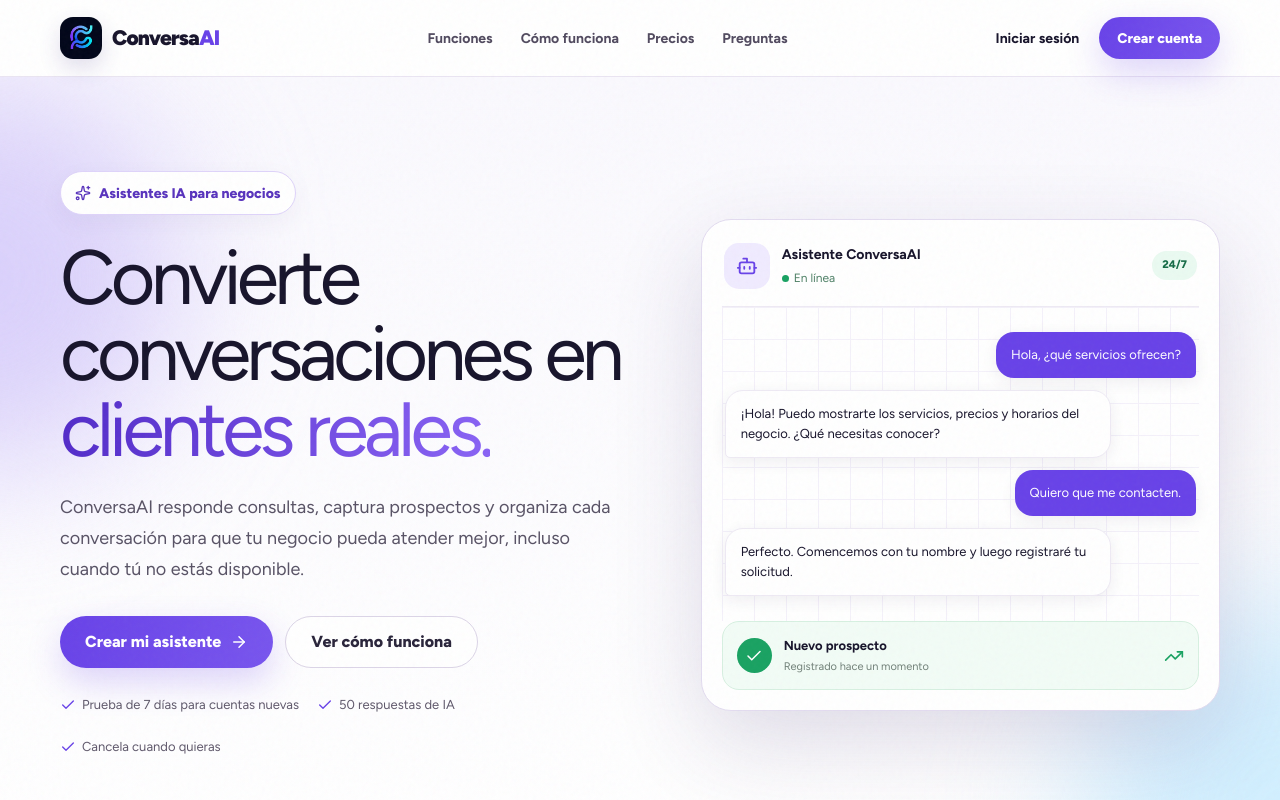
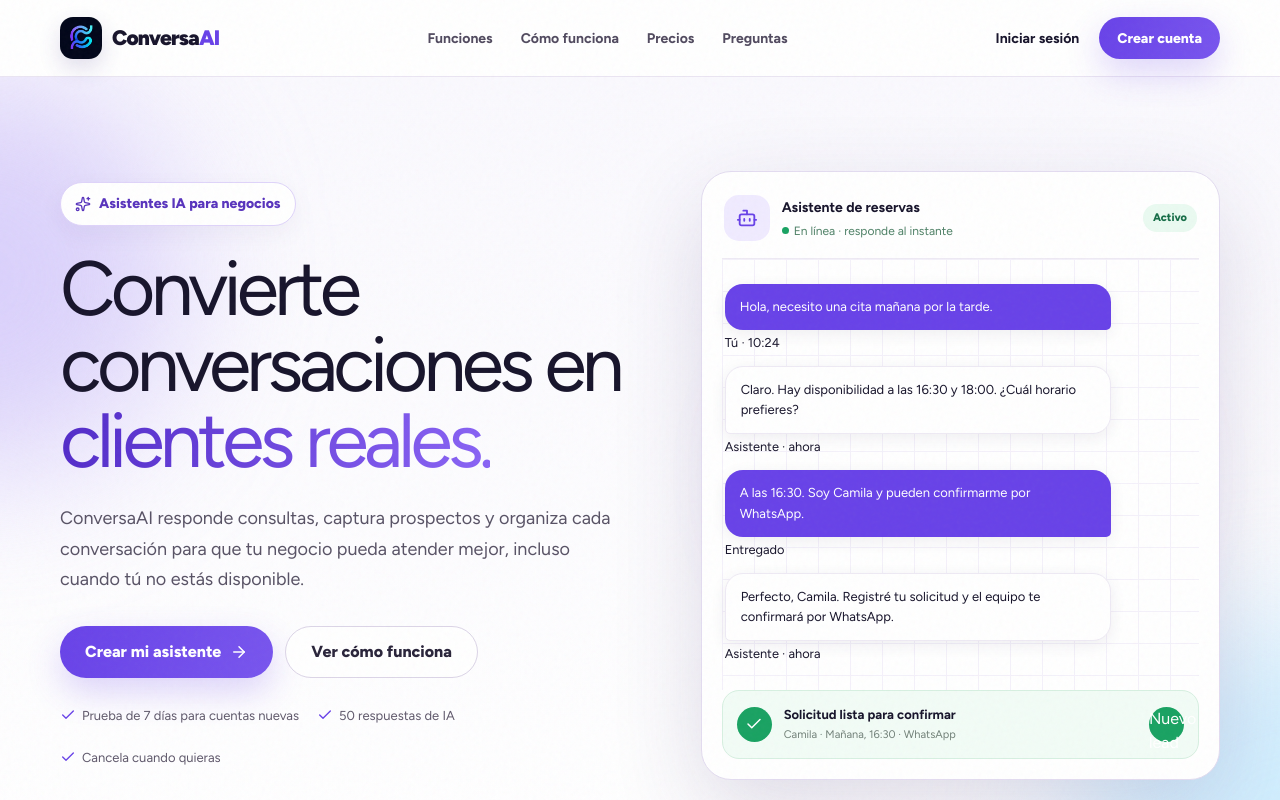
Before and after one commit to Ragnarok1334/conversaai2, a Next.js app: page / in a window 1280 px wide. Shown: the top 800 px of the page. Built offline with nearby package versions, Linux system fonts and the light colour scheme; no server answers; the database is empty.

Commit message:
Polish landing conversation demo (src/components/marketing/LightLanding.tsx)

```diff
--- a/src/components/marketing/LightLanding.tsx
+++ b/src/components/marketing/LightLanding.tsx
@@ -111,19 +111,31 @@
             <div className="light-chat-card">
               <div className="light-chat-header">
                 <div className="light-chat-avatar"><Bot /></div>
-                <div><strong>Asistente ConversaAI</strong><span><i /> En línea</span></div>
-                <div className="light-chat-badge">24/7</div>
+                <div><strong>Asistente de reservas</strong><span><i /> En línea · responde al instante</span></div>
+                <div className="light-chat-badge">Activo</div>
               </div>
               <div className="light-chat-body">
-                <p className="light-bubble light-bubble-user">Hola, ¿qué servicios ofrecen?</p>
-                <p className="light-bubble light-bubble-bot">¡Hola! Puedo mostrarte los servicios, precios y horarios del negocio. ¿Qué necesitas conocer?</p>
-                <p className="light-bubble light-bubble-user">Quiero que me contacten.</p>
-                <p className="light-bubble light-bubble-bot">Perfecto. Comencemos con tu nombre y luego registraré tu solicitud.</p>
+                <div className="light-message light-message-user">
+                  <p className="light-bubble light-bubble-user">Hola, necesito una cita mañana por la tarde.</p>
+                  <small>Tú · 10:24</small>
+                </div>
+                <div className="light-message light-message-bot">
+                  <p className="light-bubble light-bubble-bot">Claro. Hay disponibilidad a las 16:30 y 18:00. ¿Cuál horario prefieres?</p>
+                  <small>Asistente · ahora</small>
+                </div>
+                <div className="light-message light-message-user">
+                  <p className="light-bubble light-bubble-user">A las 16:30. Soy Camila y pueden confirmarme por WhatsApp.</p>
+                  <small>Entregado</small>
+                </div>
+                <div className="light-message light-message-bot">
+                  <p className="light-bubble light-bubble-bot">Perfecto, Camila. Registré tu solicitud y el equipo te confirmará por WhatsApp.</p>
+                  <small>Asistente · ahora</small>
+                </div>
               </div>
               <div className="light-lead-card">
                 <span><Check /></span>
-                <div><strong>Nuevo prospecto</strong><small>Registrado hace un momento</small></div>
-                <TrendingUp />
+                <div><strong>Solicitud lista para confirmar</strong><small>Camila · Mañana, 16:30 · WhatsApp</small></div>
+                <span className="light-lead-status">Nuevo lead</span>
               </div>
             </div>
           </div>
```
